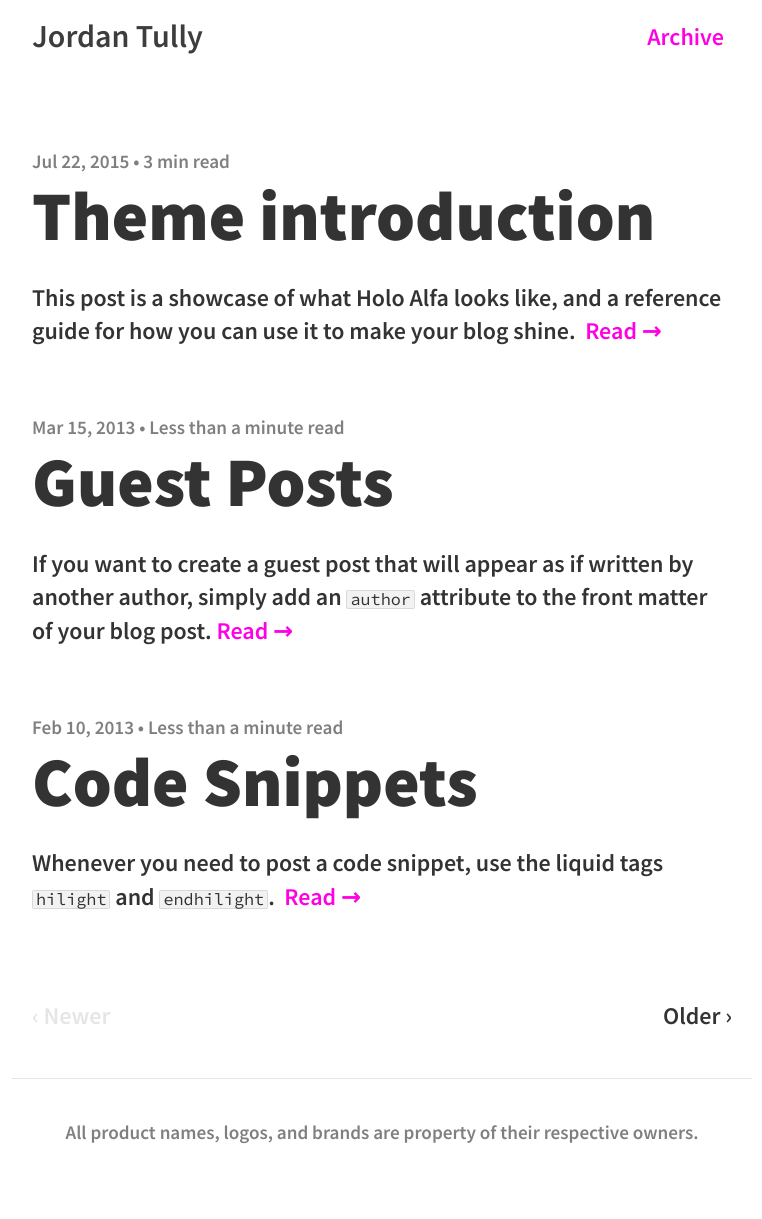
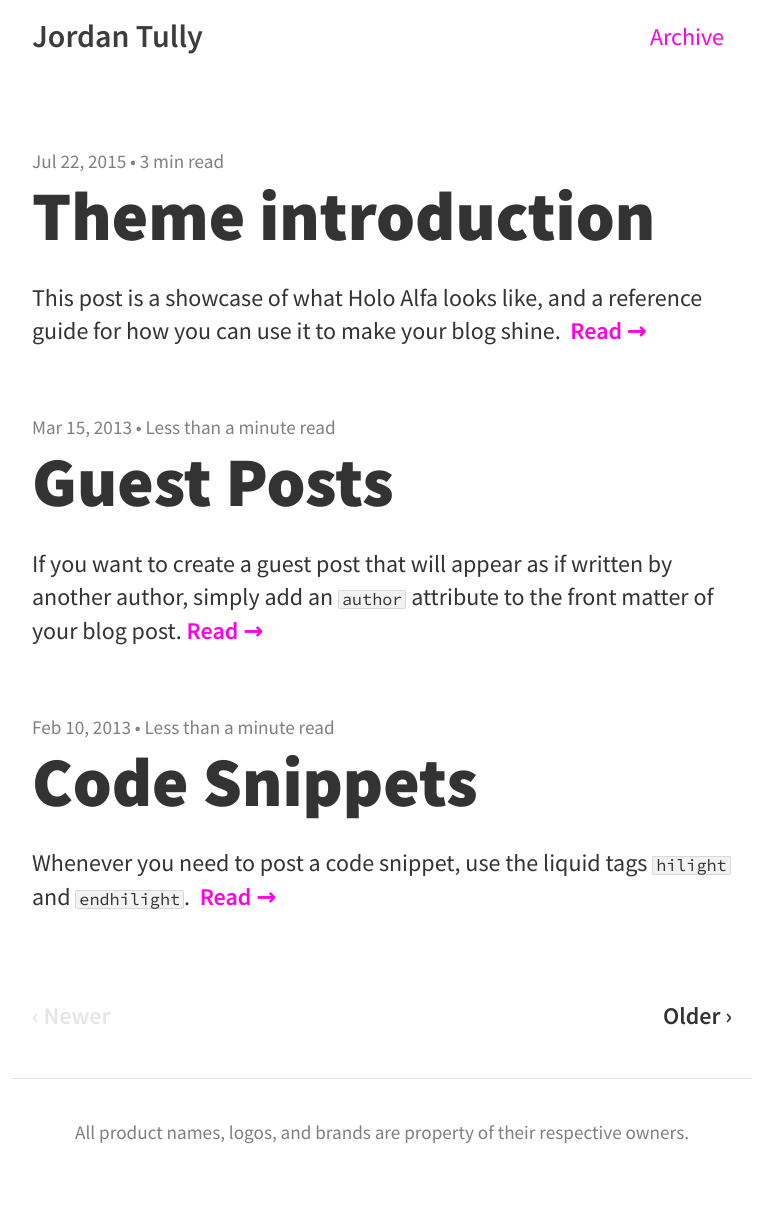
Before and after one commit to Dolichomps/dolichomps.github.io, a Jekyll site: the page built from index.html, in a window 1280 px wide. Shown: the whole page, without its empty margins (258-1020 px from the left). Built offline with Jekyll 4.4.1, drawn with Linux system fonts in a browser that asks for light colours; nearby versions of some CDN libraries; the list of posts is cut into pages by our own code.

```diff
--- a/_includes/head.html
+++ b/_includes/head.html
@@ -46,7 +46,7 @@
 <script src="https://ajax.googleapis.com/ajax/libs/jquery/2.1.4/jquery.min.js"></script>
 <script src="{{ site.baseurl }}/js/modernizr.js"></script>
 <script src="{{ site.baseurl }}/js/fitvids.js"></script>
-<link href='//fonts.googleapis.com/css?family=Source+Code+Pro:400,700|Source+Sans+Pro:600,900|Crimson+Text:700italic,600,600italic,400,700,400italic' rel='stylesheet' type='text/css'>
+<link href='//fonts.googleapis.com/css?family=Source+Code+Pro:400,700|Source+Sans+Pro:400,600,900|Crimson+Text:700italic,600,600italic,400,700,400italic' rel='stylesheet' type='text/css'>
 <link rel="stylesheet" href="{{ site.baseurl }}/css/reset.css">
 <link rel="stylesheet" href="{{ site.baseurl }}/css/pygments.css">
 {% if site.display-social-icons %}
```
